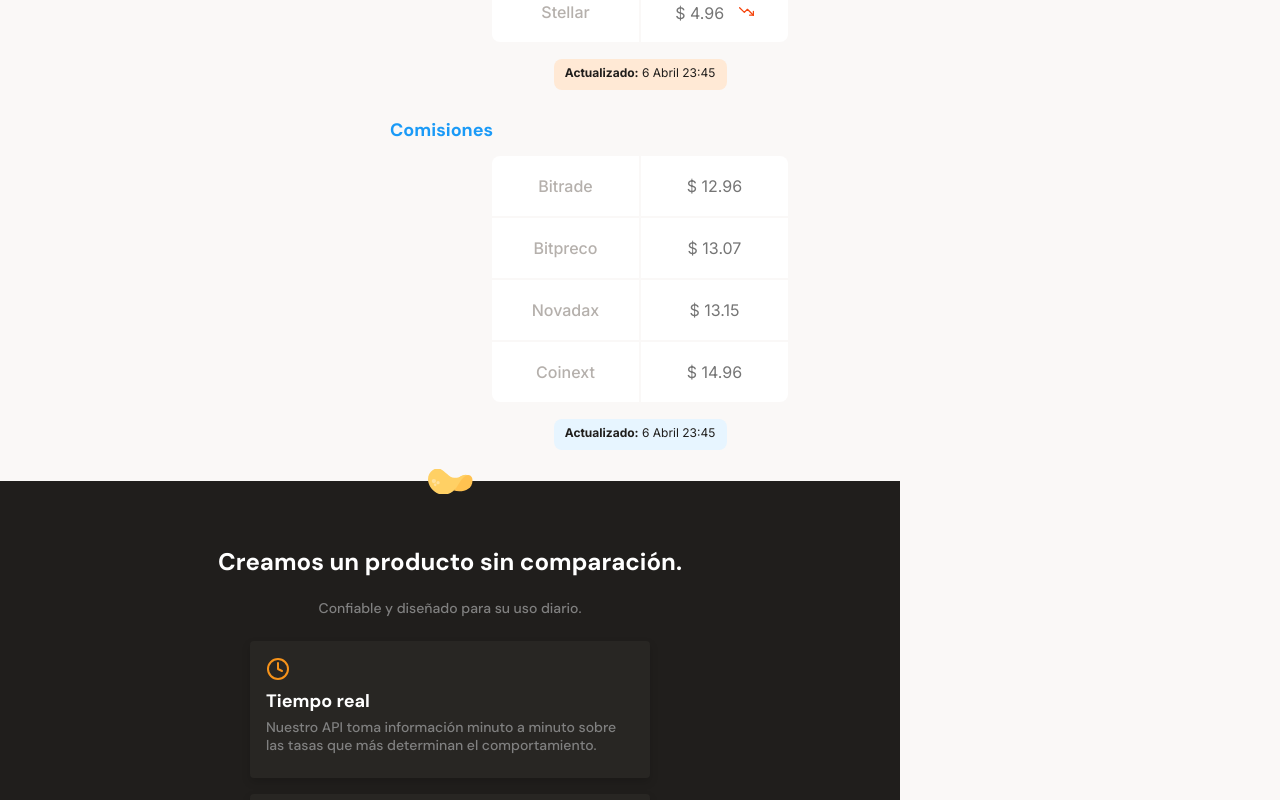
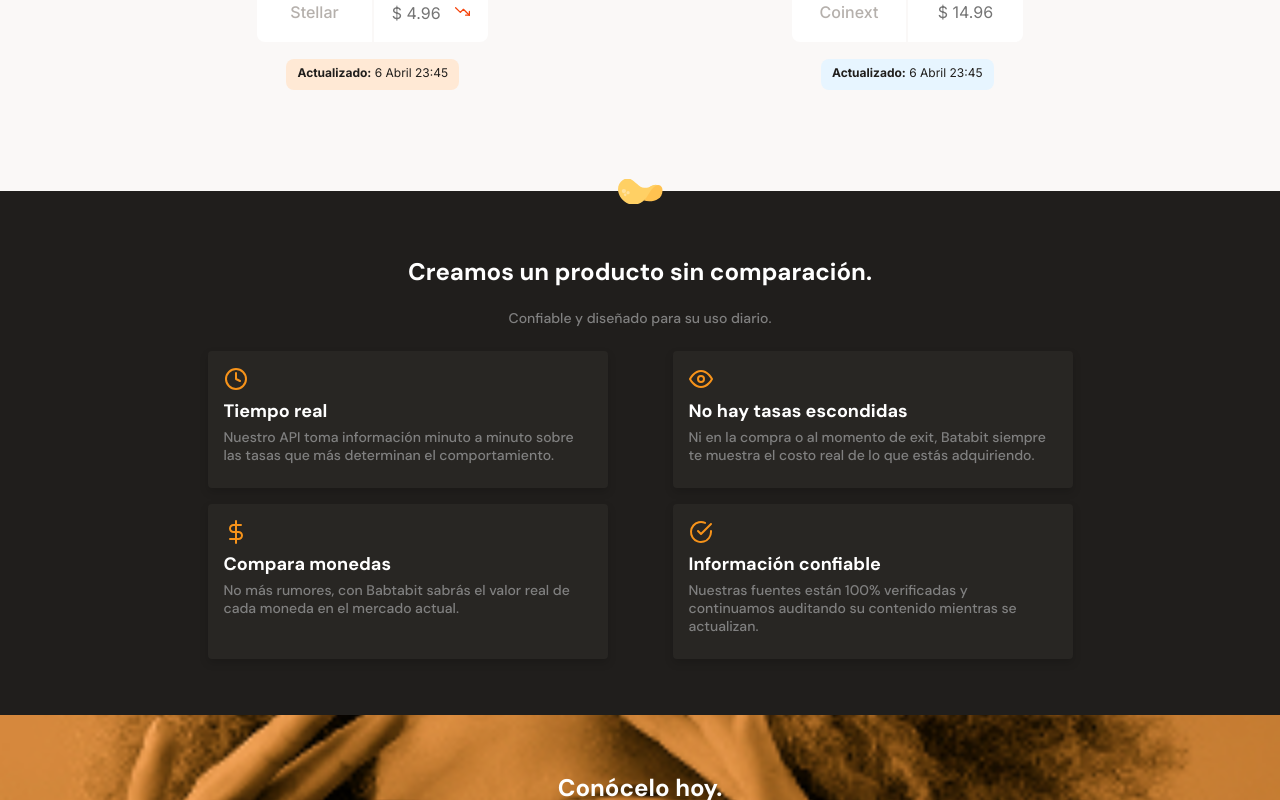
Before and after one commit to Antelmo7/batatabit-mobilefirst, a plain HTML site: page index.html in a window 1280 px wide. Shown: the part 980-1780 px from the top of the page. Drawn offline with Linux system fonts and the light colour scheme.

Commit message:
mediaqueries

```diff
--- /dev/null
+++ b/css/tablet.css
@@ -0,0 +1,14 @@
+.main-tables-container {
+  justify-content: center;
+}
+
+.product-cards--container {
+  display: flex;
+  flex-wrap: wrap;
+  width: 930px;
+  margin: 0 auto;
+}
+
+.plans-container--slider {
+  justify-content: center;
+}
--- a/index.html
+++ b/index.html
@@ -7,6 +7,7 @@
   <link rel="preconnect" href="https://fonts.gstatic.com" crossorigin>
   <link href="https://fonts.googleapis.com/css2?family=DM+Sans:ital,opsz,wght@0,9..40,100..1000;1,9..40,100..1000&family=Inter:ital,opsz,wght@0,14..32,100..900;1,14..32,100..900&display=swap" rel="stylesheet">
   <link rel="stylesheet" href="./style.css">
+  <link rel="stylesheet" href="./css/tablet.css" media="(min-width: 930px)">
   <title>Batatabit</title>
 </head>
 <body>
--- a/style.css
+++ b/style.css
@@ -114,7 +114,19 @@
   background: var(--off-white);
 }
 
+.main-tables-container {
+  padding-left: 117.5px;
+  padding-right: 117.5px;
+  display: flex;
+  height: auto;
+  gap: 24px;
+  overflow-x: scroll;
+  overscroll-behavior-x: contain;
+  scroll-snap-type: x proximity;
+}
+
 .main--exchange-container {
+  padding-bottom: 70px;
   width: 100%;
   height: auto;
   text-align: center;
@@ -157,9 +169,10 @@
 .main-currency-table, .main-commission-table {
   width: 70%;
   min-width: 235px;
-  max-width: 500px;
+  max-width: 235px;
   height: 360px;
   margin: 0 auto;
+  scroll-snap-align: center;
   font-family: "Inter", sans-serif;
 }
 
@@ -265,7 +278,7 @@
   position: relative;
   width: 100%;
   min-width: 320px;
-  max-width: 900px;
+  /* max-width: 900px; */
   height: auto;
   padding: 20px 10px;
   padding-bottom: 40px;
@@ -398,7 +411,7 @@
   height: auto;
   margin: 0 auto;
   margin-top: 70px;
-  margin-bottom: 50px;
+  margin-bottom: 30px;
 }
 
 .main-plans-container .plans--title h2 {
@@ -434,7 +447,7 @@
   min-width: 200px;
   max-width: 300px;
   height: 240px;
-  margin: 50px auto 0;
+  margin: 20px auto 0;
   padding: 0 15px;
   border-radius: 8px;
   background-color: var(--just-white);
```
